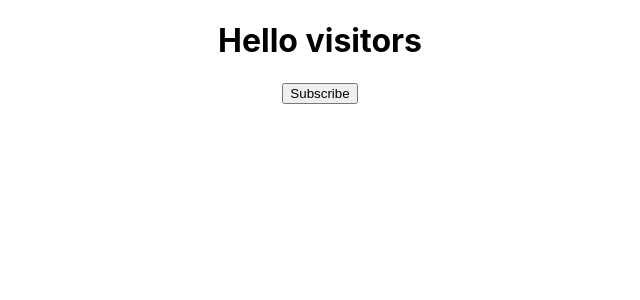
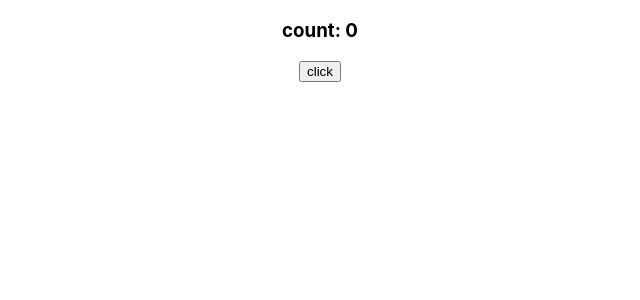
Before and after one commit to pranay407/react-tutorial, a React (Create React App) app: page / in a window 1280 px wide. Shown: the top 300 px of the page, without its empty margins (320-960 px from the left). Built offline with nearby package versions, Linux system fonts and the light colour scheme.

Commit message:
setstate in class component

```diff
--- a/src/App.js
+++ b/src/App.js
@@ -1,4 +1,5 @@
 import './App.css';
+import Counter from './components/Counter';
 import Greet from './components/Greet';
 import Message from './components/Message';
 import Welcome from './components/Welcome';
@@ -7,8 +8,8 @@
 function App() {
   return (
     <div className="App">
-
-      <Message></Message>
+      <Counter />
+      {/* <Message></Message> */}
       {/* <Greet name="Pranay" age="23">
         <button>view</button>
       </Greet>
--- /dev/null
+++ b/src/components/Counter.js
@@ -0,0 +1,32 @@
+import React, { Component } from 'react'
+
+class Counter extends Component {
+
+    constructor(props) {
+        super(props)
+
+        this.state = {
+             count : 0
+        }
+    }
+    increaseCoun() {
+        // this.setState({
+        //     count : this.state.count + 1
+        // })
+        //when you have to update state based on the previous state value pass in function as an argument instead of regular object
+        this.setState((prevState) =>({
+            count : prevState.count + 1
+        }))
+        console.log(this.state.count)
+    }
+    render() {
+        return (
+            <div>
+                <h3>count: {this.state.count}</h3>
+                <button onClick={() =>this.increaseCoun()} >click</button>
+            </div>
+        )
+    }
+}
+
+export default Counter
```
